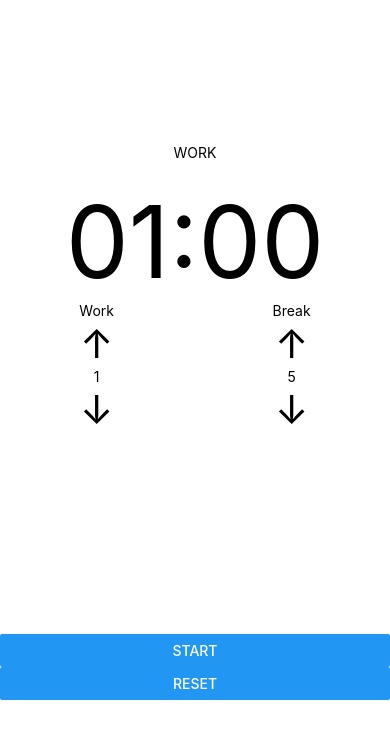
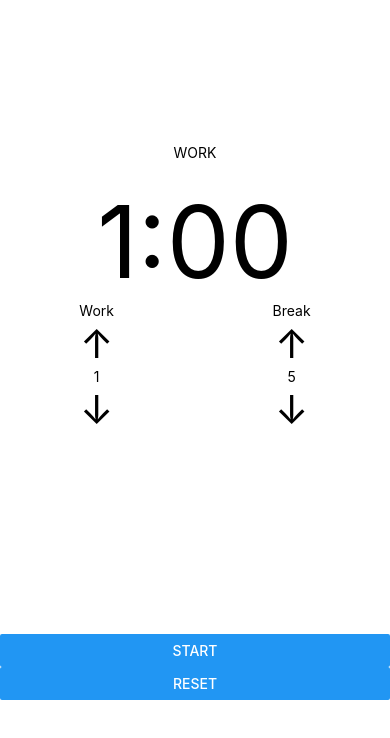
Before and after one commit to apratt957/pomodoro, a React Native app: screen / in a window 390 px wide. Shown: the top 738 px of the page. Built offline with nearby package versions, Linux system fonts and the light colour scheme.

Commit message:
removed leading zero when time is less than 10 minutes

```diff
--- a/components/Timer.js
+++ b/components/Timer.js
@@ -5,11 +5,19 @@ import moment from 'moment';
 export default function Timer({ time }) {
   return (
     <View style={styles.container}>
-      <Text style={styles.time}>
-        {moment
-          .utc(moment.duration(time, 'ms').asMilliseconds())
-          .format('mm:ss')}
-      </Text>
+      {time < 600000 ? (
+        <Text style={styles.time}>
+          {moment
+            .utc(moment.duration(time, 'ms').asMilliseconds())
+            .format('m:ss')}
+        </Text>
+      ) : (
+        <Text style={styles.time}>
+          {moment
+            .utc(moment.duration(time, 'ms').asMilliseconds())
+            .format('mm:ss')}
+        </Text>
+      )}
     </View>
   );
 }
```
